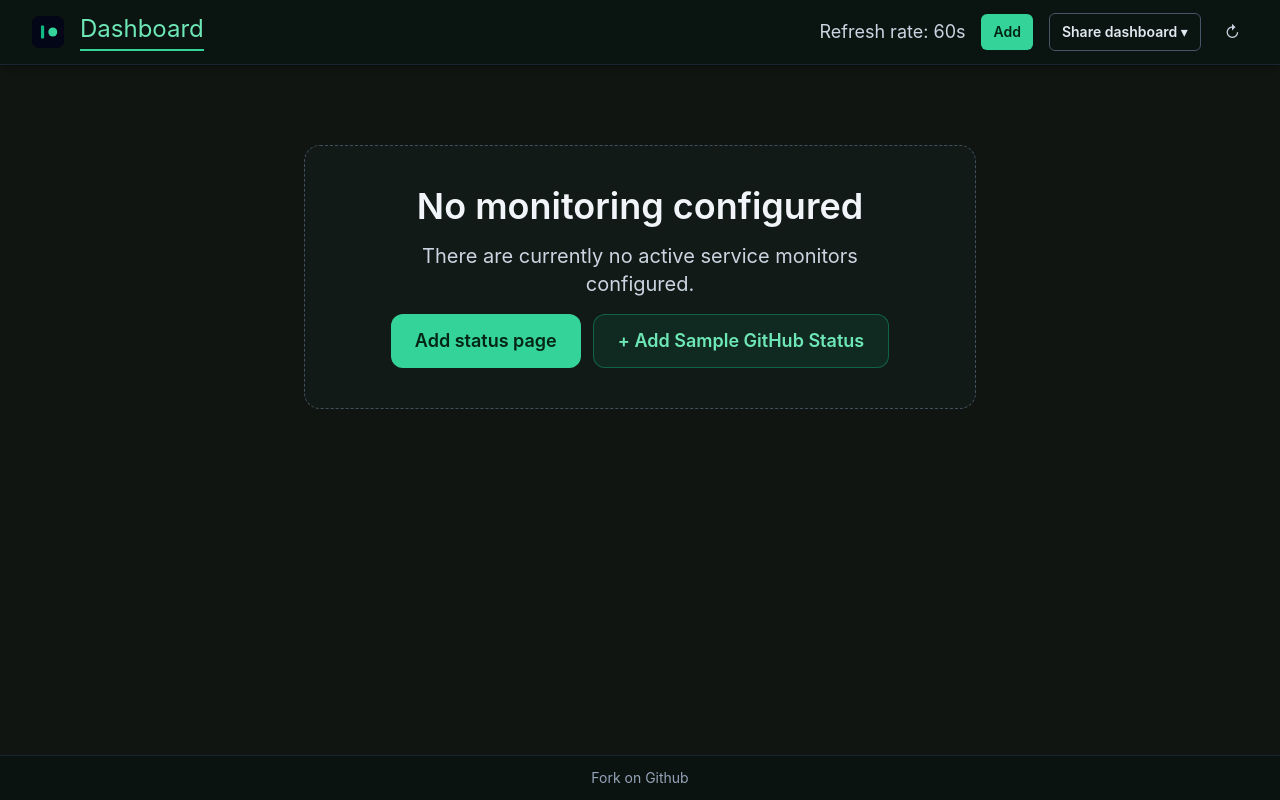
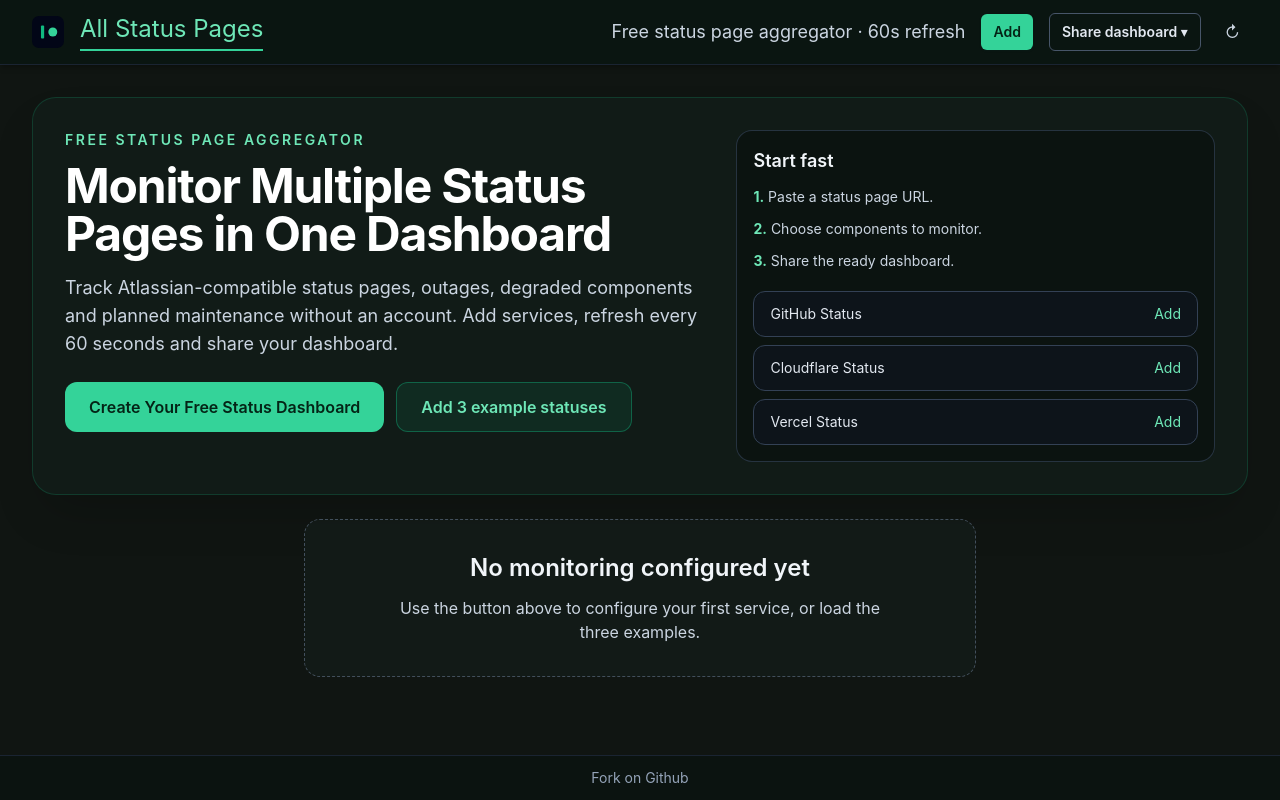
Before and after one commit to JoostVanVelthoven/statusdashboard, a React (Vite) app: page / in a window 1280 px wide. Built offline with nearby package versions, Linux system fonts and the light colour scheme.

Commit message:
Make homepage SEO landing page

```diff
--- a/index.html
+++ b/index.html
@@ -15,11 +15,11 @@
     </style>
     <meta
       name="description"
-      content="Monitor multiple service status pages in one clean dashboard. Track incidents, outages, and uptime in real time."
+      content="Monitor multiple Atlassian-compatible status pages in one free dashboard. Track outages, degraded components and planned maintenance without an account."
     />
     <meta
       name="keywords"
-      content="status dashboard, status page monitor, incident tracking, uptime monitor, outage monitoring"
+      content="status page aggregator, monitor multiple status pages, free status dashboard, Atlassian Statuspage monitor, service status monitor"
     />
     <meta name="robots" content="index, follow" />
     <meta name="generator" content="AI-assisted, human-directed open-source project" />
@@ -27,26 +27,44 @@
     <link rel="icon" type="image/svg+xml" href="/favicon.svg" />
     <link rel="apple-touch-icon" href="/icons.svg" />
     <link rel="manifest" href="/manifest.webmanifest" />
-    <link rel="canonical" href="https://statusdashboard.app/" />
+    <link rel="canonical" href="https://allstatuspages.online/" />
 
     <meta property="og:type" content="website" />
-    <meta property="og:title" content="Status Dashboard | Monitor Service Health" />
+    <meta property="og:title" content="Status Page Aggregator - Monitor Multiple Status Pages" />
     <meta
       property="og:description"
-      content="Monitor multiple service status pages in one clean dashboard. Track incidents, outages, and uptime in real time."
+      content="Monitor multiple Atlassian-compatible status pages in one free dashboard. Track outages, degraded components and planned maintenance without an account."
     />
-    <meta property="og:url" content="https://statusdashboard.app/" />
+    <meta property="og:url" content="https://allstatuspages.online/" />
     <meta property="og:image" content="/icons.svg" />
 
     <meta name="twitter:card" content="summary" />
-    <meta name="twitter:title" content="Status Dashboard | Monitor Service Health" />
+    <meta name="twitter:title" content="Status Page Aggregator - Monitor Multiple Status Pages" />
     <meta
       name="twitter:description"
-      content="Monitor multiple service status pages in one clean dashboard. Track incidents, outages, and uptime in real time."
+      content="Monitor multiple Atlassian-compatible status pages in one free dashboard. Track outages, degraded components and planned maintenance without an account."
     />
     <meta name="twitter:image" content="/icons.svg" />
 
-    <title>Status Dashboard | Monitor Service Health</title>
+
+    <script type="application/ld+json">
+      {
+        "@context": "https://schema.org",
+        "@type": "SoftwareApplication",
+        "name": "All Status Pages",
+        "applicationCategory": "BusinessApplication",
+        "operatingSystem": "Web",
+        "url": "https://allstatuspages.online/",
+        "description": "Free status page aggregator for monitoring multiple Atlassian-compatible status pages without an account.",
+        "offers": {
+          "@type": "Offer",
+          "price": "0",
+          "priceCurrency": "USD"
+        }
+      }
+    </script>
+
+    <title>Status Page Aggregator - Monitor Multiple Status Pages</title>
   </head>
   <body>
     <div id="root"></div>
--- a/src/App.tsx
+++ b/src/App.tsx
@@ -24,7 +24,7 @@
 
 const DEFAULT_CHROME_STATE: MonitorChromeState = {
   color: '#38bdf8',
-  title: 'Status Dashboard',
+  title: 'Status Page Aggregator - Monitor Multiple Status Pages',
 }
 
 function getMonitorChromeState(indicator: AtlassianIndicator): MonitorChromeState {
@@ -194,7 +194,7 @@
       if (option === 'native') {
         if (hasNativeShare) {
           await navigator.share({
-            title: 'Status Dashboard',
+            title: 'Status Page Aggregator - Monitor Multiple Status Pages',
             text: shareText,
             url: shareLink,
           })
@@ -351,12 +351,12 @@
                 <rect x="28" y="30" width="10" height="40" rx="3" fill="#10b981" />
                 <circle cx="65" cy="50" r="14" fill="#34d399" />
               </svg>
-              <NavLink to="/" label="Dashboard" isActive={isDashboardRoute} />
+              <NavLink to="/" label="All Status Pages" isActive={isDashboardRoute} />
             </div>
           </div>
 
           <div className="flex shrink-0 items-center justify-end gap-2 text-slate-300 md:gap-4">
-            <span className="hidden text-lg lg:block">Refresh rate: 60s</span>
+            <span className="hidden text-lg lg:block">Free status page aggregator · 60s refresh</span>
             {isDashboardRoute ? (
               <button
                 type="button"
--- a/src/components/StatusDashboard.tsx
+++ b/src/components/StatusDashboard.tsx
@@ -72,6 +72,12 @@
 function formatComponentStatus(status: string): string {
   return status.replace(/_/g, ' ')
 }
+
+const EXAMPLE_STATUS_PAGES = [
+  { name: 'GitHub Status', url: 'https://www.githubstatus.com' },
+  { name: 'Cloudflare Status', url: 'https://www.cloudflarestatus.com' },
+  { name: 'Vercel Status', url: 'https://www.vercel-status.com' },
+] as const
 
 export const StatusDashboard = forwardRef<StatusDashboardHandle, StatusDashboardProps>(function StatusDashboard({
   pages,
@@ -617,9 +623,41 @@
     [buildStoredPage, onPagesChange, pages],
   )
 
-  const handleAddSample = useCallback(async () => {
-    await addPageFromUrl('https://www.githubstatus.com')
+  const handleAddExamplePage = useCallback(async (url: string) => {
+    await addPageFromUrl(url)
   }, [addPageFromUrl])
+
+  const handleAddAllExamples = useCallback(async () => {
+    setAddError(null)
+    setIsAddingPage(true)
+
+    try {
+      const detectedExamples = await Promise.all(
+        EXAMPLE_STATUS_PAGES.map(async (example) => ({
+          example,
+          detection: await detectStatusPageProvider(example.url),
+        })),
+      )
+      const existingUrls = new Set(pages.map((page) => page.url))
+      const newPages = detectedExamples
+        .filter(({ detection }) => !existingUrls.has(detection.baseUrl))
+        .map(({ detection, example }) => buildStoredPage(detection, example.name))
+
+      if (newPages.length === 0) {
+        throw new Error('The example status pages are already in the list.')
+      }
+
+      const nextPages: StoredStatusPage[] = [...pages, ...newPages]
+      saveStatusPages(nextPages)
+      onPagesChange(nextPages)
+    } catch (error) {
+      setAddError(
+        error instanceof Error ? error.message : 'Unknown error while adding example status pages.',
+      )
+    } finally {
+      setIsAddingPage(false)
+    }
+  }, [buildStoredPage, onPagesChange, pages])
 
   const handleQuickAddClick = useCallback(() => {
     setAddError(null)
@@ -782,32 +820,68 @@
 
   return (
     <main className="mx-auto w-full max-w-[1480px] px-4 py-4 sm:px-6 sm:py-6 md:px-8 md:py-8">
-      {pages.length === 0 ? (
-        <section className="mx-auto mt-6 max-w-2xl rounded-2xl border border-dashed border-slate-500/60 bg-[#141d1a]/70 p-6 text-center sm:mt-12 sm:p-10">
-          <h2 className="text-3xl font-semibold text-slate-100 sm:text-4xl">No monitoring configured</h2>
-          <p className="mx-auto mt-4 max-w-lg text-lg text-slate-300 sm:text-xl">
-            There are currently no active service monitors configured.
+      <section className="grid gap-6 rounded-3xl border border-emerald-500/20 bg-[#111b17] p-6 shadow-2xl shadow-black/20 md:grid-cols-[1.15fr_0.85fr] md:p-8">
+        <div>
+          <p className="text-sm font-semibold uppercase tracking-[0.18em] text-emerald-300">Free status page aggregator</p>
+          <h1 className="mt-3 text-4xl font-bold tracking-tight text-white sm:text-5xl">
+            Monitor Multiple Status Pages in One Dashboard
+          </h1>
+          <p className="mt-4 max-w-2xl text-lg text-slate-300">
+            Track Atlassian-compatible status pages, outages, degraded components and planned maintenance without an account. Add services, refresh every 60 seconds and share your dashboard.
           </p>
-          <div className="mt-4 flex flex-wrap justify-center gap-3">
+          <div className="mt-6 flex flex-wrap gap-3">
             <button
               type="button"
               onClick={handleQuickAddClick}
               disabled={isPreparingAddFlow || isAddingPage}
-              className="w-full rounded-xl bg-emerald-400 px-6 py-3 text-base font-semibold text-[#042416] transition hover:brightness-110 disabled:cursor-not-allowed disabled:opacity-60 sm:w-auto sm:text-lg"
+              className="rounded-xl bg-emerald-400 px-6 py-3 font-semibold text-[#042416] transition hover:brightness-110 disabled:cursor-not-allowed disabled:opacity-60"
             >
-              Add status page
+              Create Your Free Status Dashboard
             </button>
             <button
               type="button"
               onClick={() => {
-                void handleAddSample()
+                void handleAddAllExamples()
               }}
               disabled={isAddingPage}
-              className="w-full rounded-xl border border-emerald-500/40 bg-emerald-500/10 px-6 py-3 text-base font-semibold text-emerald-300 transition hover:bg-emerald-500/20 disabled:cursor-not-allowed disabled:opacity-60 sm:w-auto sm:text-lg"
+              className="rounded-xl border border-emerald-500/40 bg-emerald-500/10 px-6 py-3 font-semibold text-emerald-300 transition hover:bg-emerald-500/20 disabled:cursor-not-allowed disabled:opacity-60"
             >
-              + Add Sample GitHub Status
+              Add 3 example statuses
             </button>
           </div>
+        </div>
+        <div className="rounded-2xl border border-slate-700/70 bg-[#0b1310] p-4">
+          <h2 className="text-lg font-semibold text-slate-100">Start fast</h2>
+          <ol className="mt-3 space-y-3 text-sm text-slate-300">
+            <li><strong className="text-emerald-300">1.</strong> Paste a status page URL.</li>
+            <li><strong className="text-emerald-300">2.</strong> Choose components to monitor.</li>
+            <li><strong className="text-emerald-300">3.</strong> Share the ready dashboard.</li>
+          </ol>
+          <div className="mt-5 space-y-2">
+            {EXAMPLE_STATUS_PAGES.map((example) => (
+              <button
+                key={example.url}
+                type="button"
+                onClick={() => {
+                  void handleAddExamplePage(example.url)
+                }}
+                disabled={isAddingPage}
+                className="flex w-full items-center justify-between rounded-xl border border-slate-700 bg-slate-900/40 px-4 py-3 text-left text-sm text-slate-200 transition hover:border-emerald-500/60 disabled:cursor-not-allowed disabled:opacity-60"
+              >
+                <span>{example.name}</span>
+                <span className="text-emerald-300">Add</span>
+              </button>
+            ))}
+          </div>
+        </div>
+      </section>
+
+      {pages.length === 0 ? (
+        <section className="mx-auto mt-6 max-w-2xl rounded-2xl border border-dashed border-slate-500/60 bg-[#141d1a]/70 p-6 text-center sm:p-8">
+          <h2 className="text-2xl font-semibold text-slate-100">No monitoring configured yet</h2>
+          <p className="mx-auto mt-3 max-w-lg text-slate-300">
+            Use the button above to configure your first service, or load the three examples.
+          </p>
           {addError ? <p className="mt-4 text-sm text-rose-300">{addError}</p> : null}
         </section>
       ) : (
```
